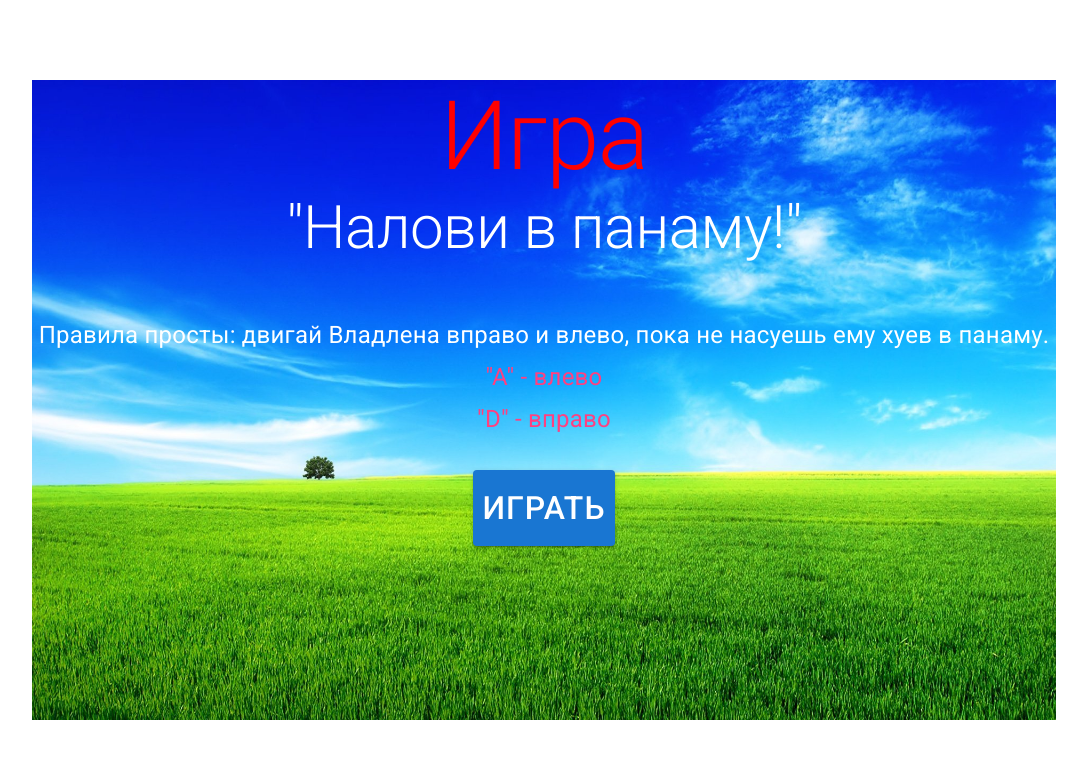
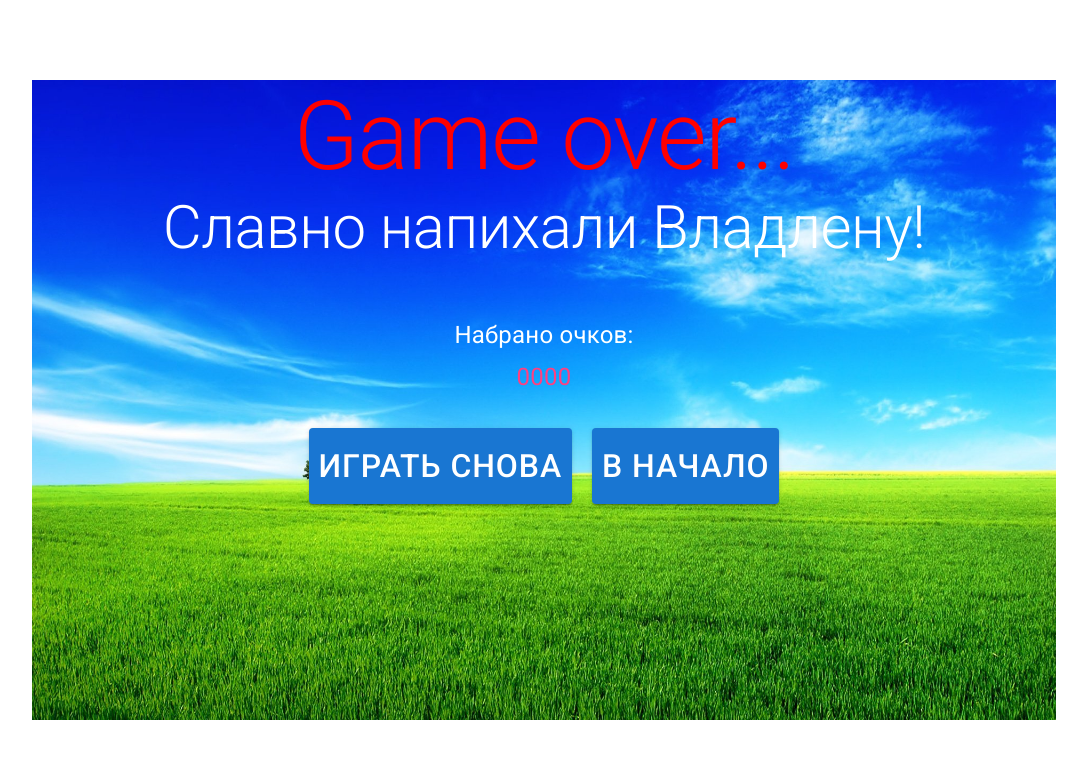
Before and after one commit to innabatalova/game-catch-me, a React app: page /over in a window 1280 px wide. Shown: the top 758 px of the page, without its empty margins (96-1183 px from the left). Built offline with nearby package versions, Linux system fonts and the light colour scheme; the HTML template or start-up script is replaced by a standard one.

Commit message:
Create: added game over page

```diff
--- /dev/null
+++ b/src/components/GameOver.jsx
@@ -0,0 +1,25 @@
+import React from 'react'
+import { useNavigate } from 'react-router-dom';
+
+import { Button, Typography } from '@mui/material';
+
+const GameOver = () => {
+    const navigate = useNavigate();
+
+    return(
+        <div className="over">
+            <Typography variant="h1" color="red">Game over...</Typography>
+            <Typography variant="h2" color="white">Славно напихали Владлену!</Typography>
+            <Typography variant="subtitle1" color="white" sx={{ fontSize: '1.5rem', marginTop: '50px' }}>
+                Набрано очков:
+            </Typography>
+            <Typography variant="subtitle1" color="#ff4081" sx={{ fontSize: '1.5rem' }}>
+                0000
+            </Typography>
+            <Button variant="contained" onClick={() => navigate('/game', { replace: true })} sx={{ fontSize: '2rem', padding: '10px', marginTop: '30px', marginRight: '20px' }}>Играть снова</Button>
+            <Button variant="contained" onClick={() => navigate('/', { replace: false })} sx={{ fontSize: '2rem', padding: '10px', marginTop: '30px' }}>В начало</Button>
+        </div>
+    )
+}
+
+export default GameOver
--- a/src/components/LayoutBlock.jsx
+++ b/src/components/LayoutBlock.jsx
@@ -3,6 +3,7 @@ import { BrowserRouter, Routes, Route } from 'react-router-dom';
 
 import StartGame from './StartGame'
 import GameDisplay from './GameDisplay'
+import GameOver from './GameOver'
 
 const LayoutBlock = () => {
     return(
@@ -10,6 +11,7 @@ const LayoutBlock = () => {
             <Routes>
                 <Route path="*" element={<StartGame />} />
                 <Route path="game" element={<GameDisplay />} />
+                <Route path="over" element={<GameOver />} />
             </Routes>
       </BrowserRouter>
     )
--- a/src/styles/_main.scss
+++ b/src/styles/_main.scss
@@ -117,3 +117,7 @@
 .start{
     text-align: center;
 }
+
+.over{
+    text-align: center;
+}
```
